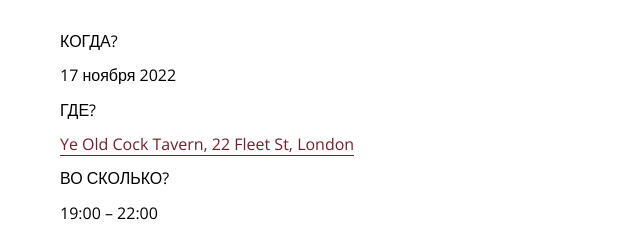
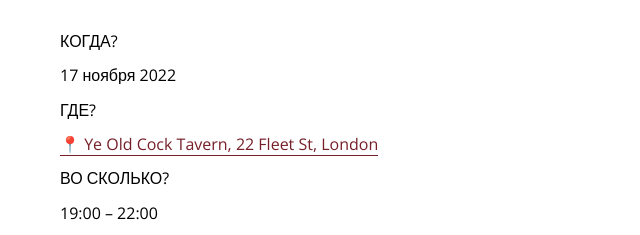
Before and after one commit to govyazina/that1quiz, a website built with webpack: page design/quiz12.html in a window 1280 px wide. Shown: the part 1220-1455 px from the top of the page, 0-640 px from the left. Built offline with nearby package versions, Linux system fonts and the light colour scheme.

Commit message:
events-style fixed quiz-card__location

```diff
--- a/design/quiz12.html
+++ b/design/quiz12.html
@@ -78,7 +78,7 @@
               <p>КОГДА?</p>
               <p>17 ноября 2022</p>
               <p>ГДЕ?</p>
-              <a class="quiz-card__location" href="https://g.page/oldecocktavern?share" target="_blank">Ye
+              <a class="quiz-card__location" href="https://g.page/oldecocktavern?share" target="_blank">&#128205; Ye
                 Old Cock Tavern, 22 Fleet
                 St, London</a>
               <p>ВО СКОЛЬКО?</p>
```
Also changed, not shown: design/quiz13.html (+1 -1 lines), design/quiz14.html (+1 -1 lines).
